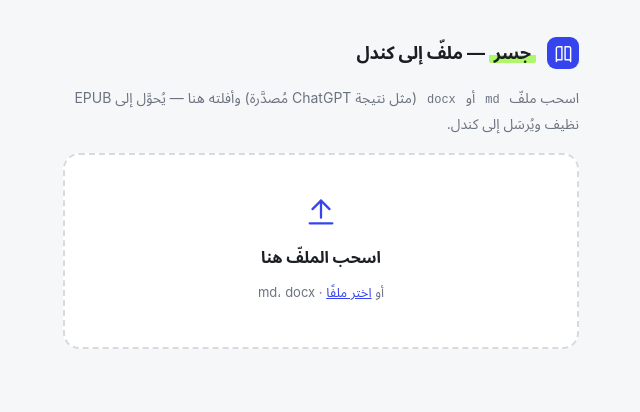
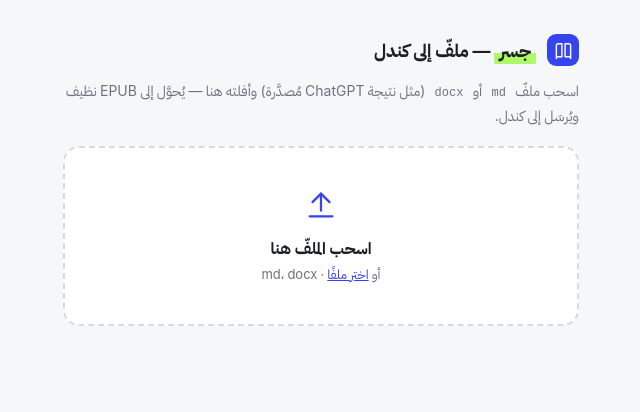
Before and after one commit to Ajarallah/jisr-article-to-kindle, a browser extension: page extension/src/drop.html in a window 1280 px wide. Shown: the whole page, without its empty margins (319-959 px from the left). Drawn offline with Linux system fonts and the light colour scheme.

Commit message:
feat(brand): IBM Plex Sans Arabic UI font + confirm image-2 toolbar icon
- vendor IBM Plex Sans Arabic (OFL) woff2 400/500/600/700 in lib/fonts
- src/fonts.css @font-face; linked in popup/options/drop/preview; font stack
  leads with IBM Plex Sans Arabic across all CSS
- toolbar icon confirmed = full image 2 at 16/48/128 (reload extension to see it)
- verified font renders via headless-Chrome screenshot

```diff
--- a/extension/src/drop.css
+++ b/extension/src/drop.css
@@ -12,8 +12,8 @@
   --danger: #b42318;
   --ok: #067647;
   --radius: 12px;
-  font-family: "SF Pro Text", -apple-system, BlinkMacSystemFont, "Segoe UI",
-    "Noto Sans Arabic", "Helvetica Neue", Tahoma, Arial, sans-serif;
+  font-family: "IBM Plex Sans Arabic", "SF Pro Text", -apple-system, BlinkMacSystemFont,
+    "Segoe UI", "Noto Sans Arabic", "Helvetica Neue", Tahoma, Arial, sans-serif;
 }
 * { box-sizing: border-box; }
 body { margin: 0; background: var(--bg); color: var(--text); -webkit-font-smoothing: antialiased; }
--- a/extension/src/drop.html
+++ b/extension/src/drop.html
@@ -4,6 +4,7 @@
   <meta charset="utf-8" />
   <meta name="viewport" content="width=device-width, initial-scale=1" />
   <title>جسر — ملف</title>
+  <link rel="stylesheet" href="fonts.css" />
   <link rel="stylesheet" href="drop.css" />
 </head>
 <body>
--- /dev/null
+++ b/extension/src/fonts.css
@@ -0,0 +1,29 @@
+/* IBM Plex Sans Arabic — vendored (OFL-1.1), Arabic subset, weights 400/500/600/700. */
+@font-face {
+  font-family: "IBM Plex Sans Arabic";
+  font-style: normal;
+  font-weight: 400;
+  font-display: swap;
+  src: url("../lib/fonts/ibm-plex-arabic-400.woff2") format("woff2");
+}
+@font-face {
+  font-family: "IBM Plex Sans Arabic";
+  font-style: normal;
+  font-weight: 500;
+  font-display: swap;
+  src: url("../lib/fonts/ibm-plex-arabic-500.woff2") format("woff2");
+}
+@font-face {
+  font-family: "IBM Plex Sans Arabic";
+  font-style: normal;
+  font-weight: 600;
+  font-display: swap;
+  src: url("../lib/fonts/ibm-plex-arabic-600.woff2") format("woff2");
+}
+@font-face {
+  font-family: "IBM Plex Sans Arabic";
+  font-style: normal;
+  font-weight: 700;
+  font-display: swap;
+  src: url("../lib/fonts/ibm-plex-arabic-700.woff2") format("woff2");
+}
--- a/extension/src/options.css
+++ b/extension/src/options.css
@@ -14,8 +14,8 @@
   --warn-bg: #fffaeb;
   --warn-border: #fde79b;
   --warn-text: #93591b;
-  font-family: "SF Pro Text", -apple-system, BlinkMacSystemFont, "Segoe UI",
-    "Noto Sans Arabic", "Helvetica Neue", Tahoma, Arial, sans-serif;
+  font-family: "IBM Plex Sans Arabic", "SF Pro Text", -apple-system, BlinkMacSystemFont,
+    "Segoe UI", "Noto Sans Arabic", "Helvetica Neue", Tahoma, Arial, sans-serif;
 }
 * { box-sizing: border-box; }
 body {
--- a/extension/src/popup.css
+++ b/extension/src/popup.css
@@ -12,8 +12,8 @@
   --danger: #b42318;
   --ok: #067647;
   --radius: 12px;
-  font-family: "SF Pro Text", -apple-system, BlinkMacSystemFont, "Segoe UI",
-    "Noto Sans Arabic", "Helvetica Neue", Tahoma, Arial, sans-serif;
+  font-family: "IBM Plex Sans Arabic", "SF Pro Text", -apple-system, BlinkMacSystemFont,
+    "Segoe UI", "Noto Sans Arabic", "Helvetica Neue", Tahoma, Arial, sans-serif;
 }
 
 * { box-sizing: border-box; }
--- a/extension/src/preview.css
+++ b/extension/src/preview.css
@@ -11,8 +11,8 @@
   --lime: #aef769;
   --danger: #b42318;
   --ok: #067647;
-  font-family: "SF Pro Text", -apple-system, BlinkMacSystemFont, "Segoe UI",
-    "Noto Sans Arabic", "Helvetica Neue", Tahoma, Arial, sans-serif;
+  font-family: "IBM Plex Sans Arabic", "SF Pro Text", -apple-system, BlinkMacSystemFont,
+    "Segoe UI", "Noto Sans Arabic", "Helvetica Neue", Tahoma, Arial, sans-serif;
 }
 * { box-sizing: border-box; }
 html, body { margin: 0; height: 100%; }
```
Also changed, not shown: extension/src/options.html (+1 -0 lines), extension/src/popup.html (+1 -0 lines), extension/src/preview.html (+1 -0 lines), CHANGELOG.md, extension/lib/fonts/ibm-plex-arabic-400.woff2 (added), extension/lib/fonts/ibm-plex-arabic-500.woff2 (added), extension/lib/fonts/ibm-plex-arabic-600.woff2 (added), extension/lib/fonts/ibm-plex-arabic-700.woff2 (added).
